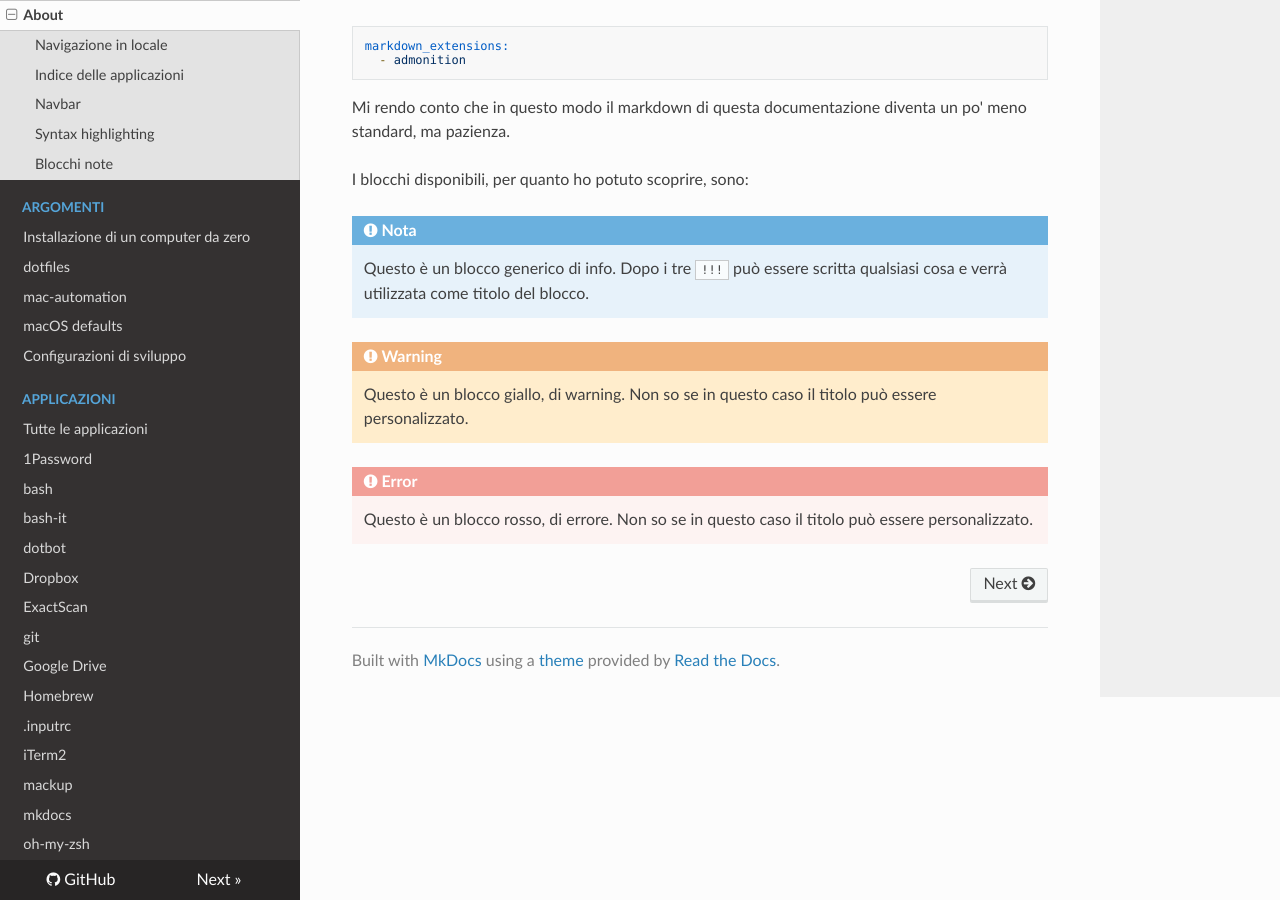
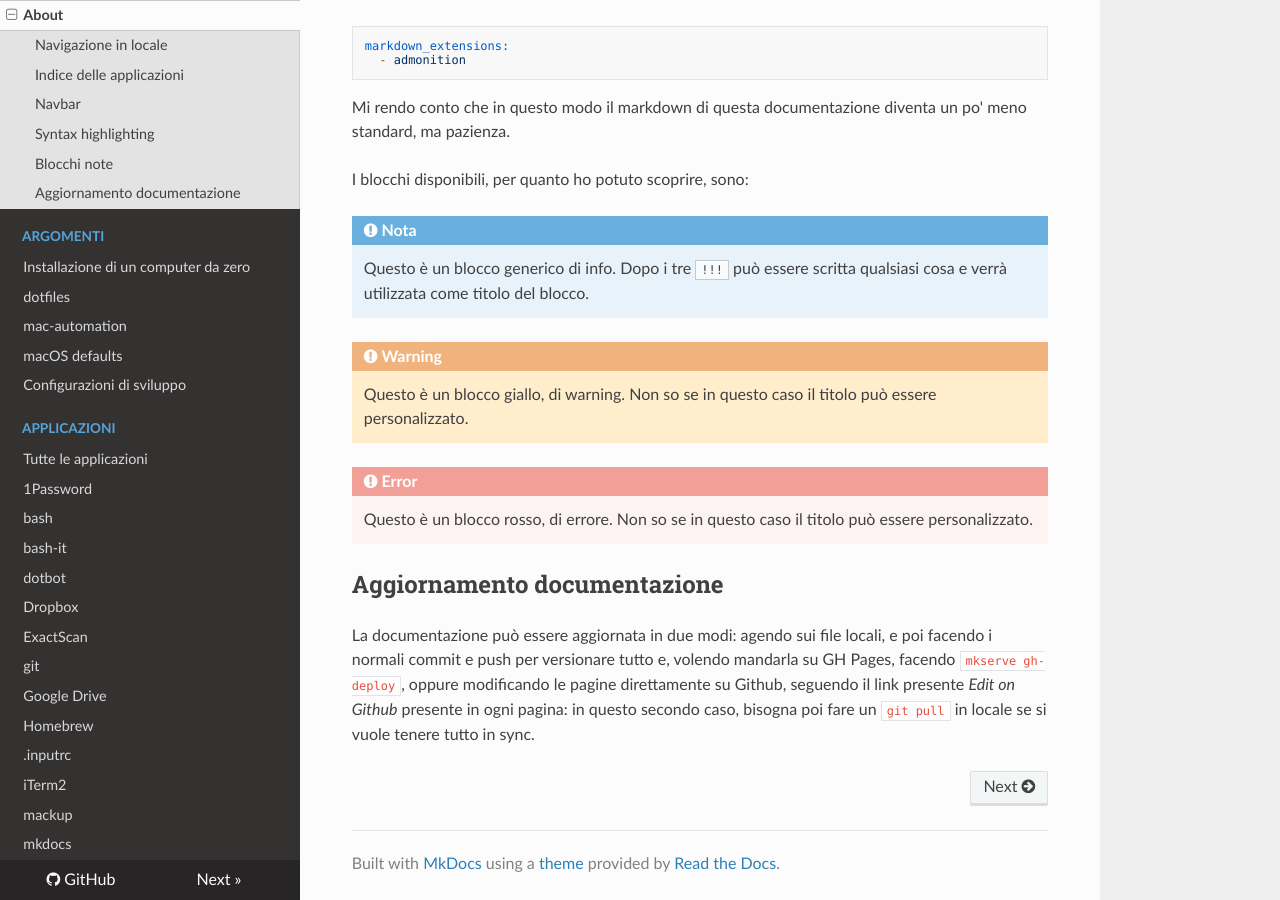
Before and after one commit to magobaol/mac-setup, an MkDocs documentation site: the page built from docs/about.md, in a window 1280 px wide and 900 px high, scrolled down 2108 px. Built offline with MkDocs 1.6.1, drawn with Linux system fonts in a browser that asks for light colours; nearby versions of some CDN libraries.

Commit message:
Update about.md
Add paragraph on how to update documentation

```diff
--- a/docs/about.md
+++ b/docs/about.md
@@ -78,3 +78,6 @@ I blocchi disponibili, per quanto ho potuto scoprire, sono:
 
 !!!error
     Questo è un blocco rosso, di errore. Non so se in questo caso il titolo può essere personalizzato.
+
+## Aggiornamento documentazione
+La documentazione può essere aggiornata in due modi: agendo sui file locali, e poi facendo i normali commit e push per versionare tutto e, volendo mandarla su GH Pages, facendo `mkserve gh-deploy`, oppure modificando le pagine direttamente su Github, seguendo il link presente *Edit on Github* presente in ogni pagina: in questo secondo caso, bisogna poi fare un `git pull` in locale se si vuole tenere tutto in sync.
```
